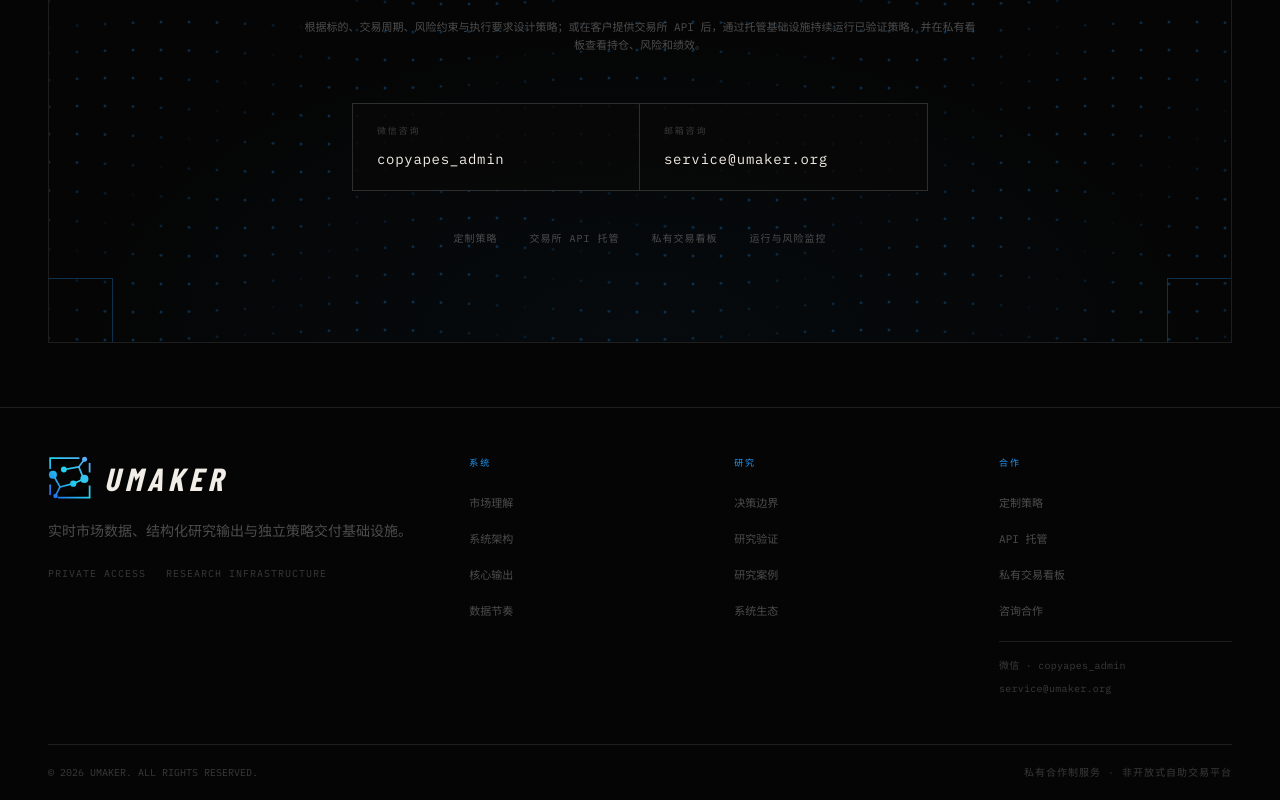
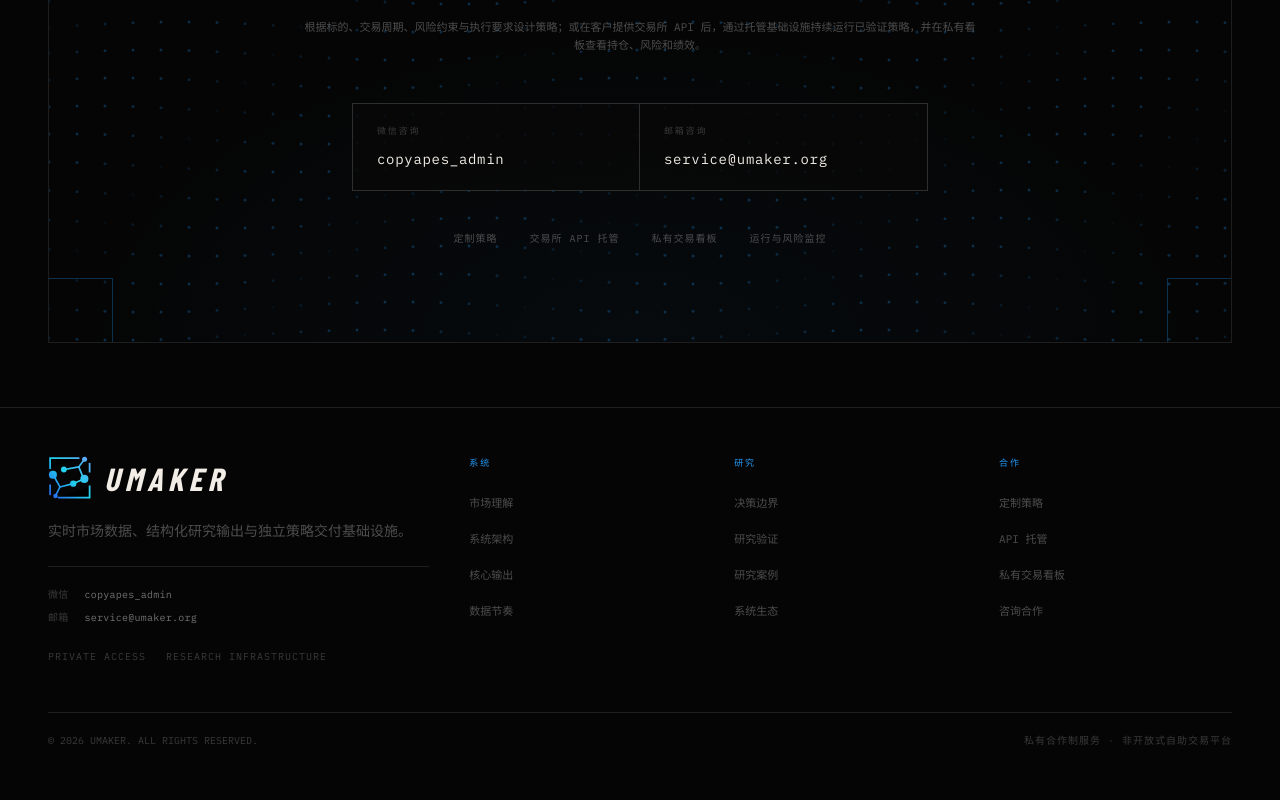
Before and after one commit to hiEndless/umaker_web, a Next.js app in the folder apps/web/: page / in a window 1280 px wide. Shown: the part 6650-7450 px from the top of the page. After the commit the page ends 7418 px from the top, so only its background shows below. Built offline with nearby package versions, Linux system fonts and the light colour scheme; no server answers; a web font is replaced by a local one.

Commit message:
feat(web): add deferred analytics tracking

```diff
--- a/apps/web/components/landing/footer-section.tsx
+++ b/apps/web/components/landing/footer-section.tsx
@@ -31,6 +31,12 @@
             <p className="text-sm text-[#4d4d4d] leading-relaxed max-w-sm">
               实时市场数据、结构化研究输出与独立策略交付基础设施。
             </p>
+            <div className="mt-6 pt-5 border-t border-[#1e1e1e] max-w-sm grid grid-cols-[auto_1fr] gap-x-4 gap-y-2 font-mono text-[10px] tracking-wide">
+              <span className="text-[#3a3a3a]">微信</span>
+              <span className="text-[#737373] select-all">copyapes_admin</span>
+              <span className="text-[#3a3a3a]">邮箱</span>
+              <span className="text-[#737373] select-all">service@umaker.org</span>
+            </div>
             <div className="flex flex-wrap gap-x-5 gap-y-2 mt-6 font-mono text-[10px] tracking-widest text-[#3a3a3a]">
               <span>PRIVATE ACCESS</span>
               <span>RESEARCH INFRASTRUCTURE</span>
@@ -44,12 +50,6 @@
                 <ul className="space-y-3">
                   {links.map((link) => <li key={link.name}><a href={link.href} className="font-mono text-[11px] text-[#4d4d4d] hover:text-[#f2ede6] transition-colors">{link.name}</a></li>)}
                 </ul>
-                {section === "合作" && (
-                  <div className="mt-5 pt-4 border-t border-[#1e1e1e] space-y-2 font-mono text-[10px] tracking-wide text-[#3a3a3a]">
-                    <p>微信 · copyapes_admin</p>
-                    <p className="select-all">service@umaker.org</p>
-                  </div>
-                )}
               </div>
             ))}
           </div>
```
